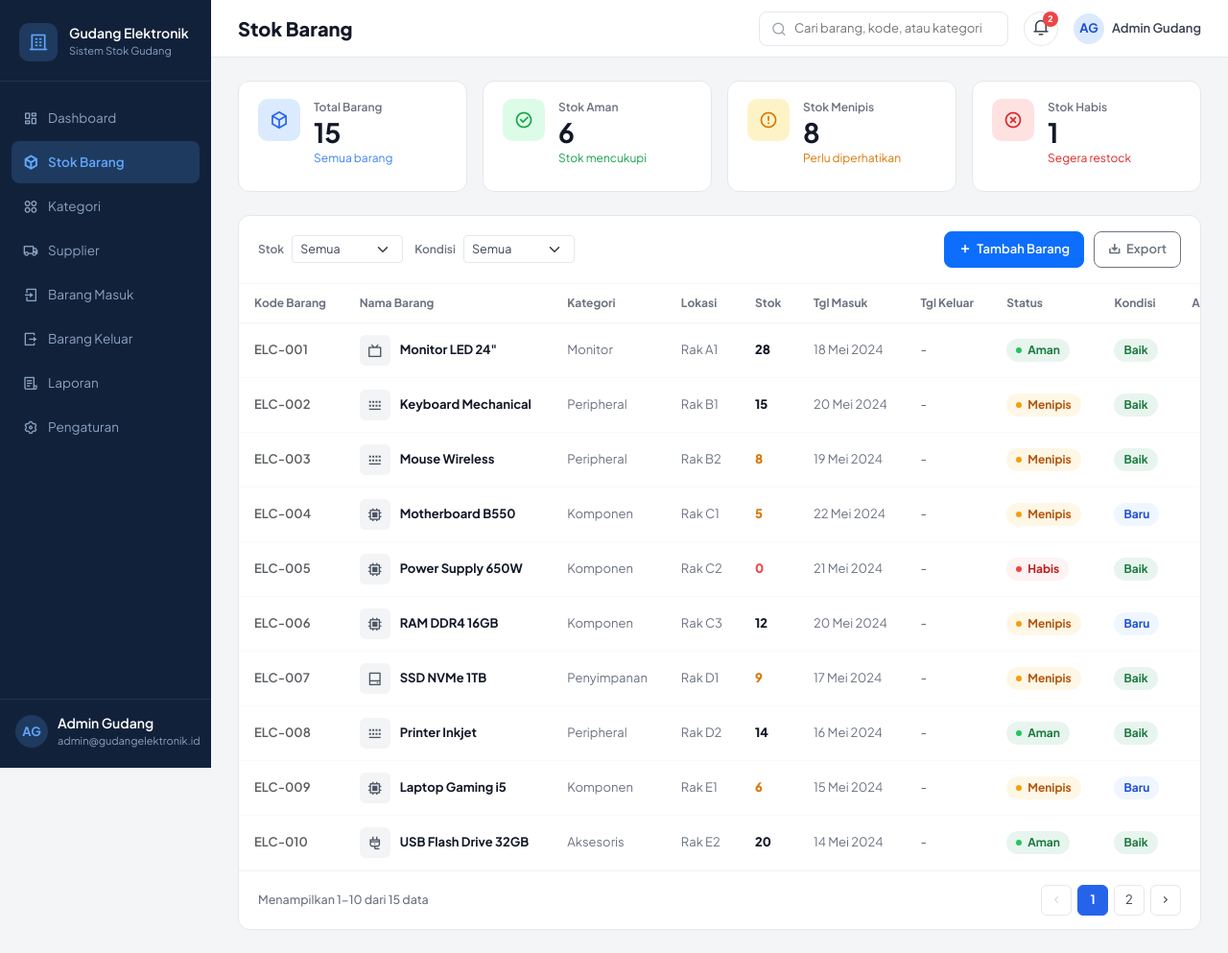
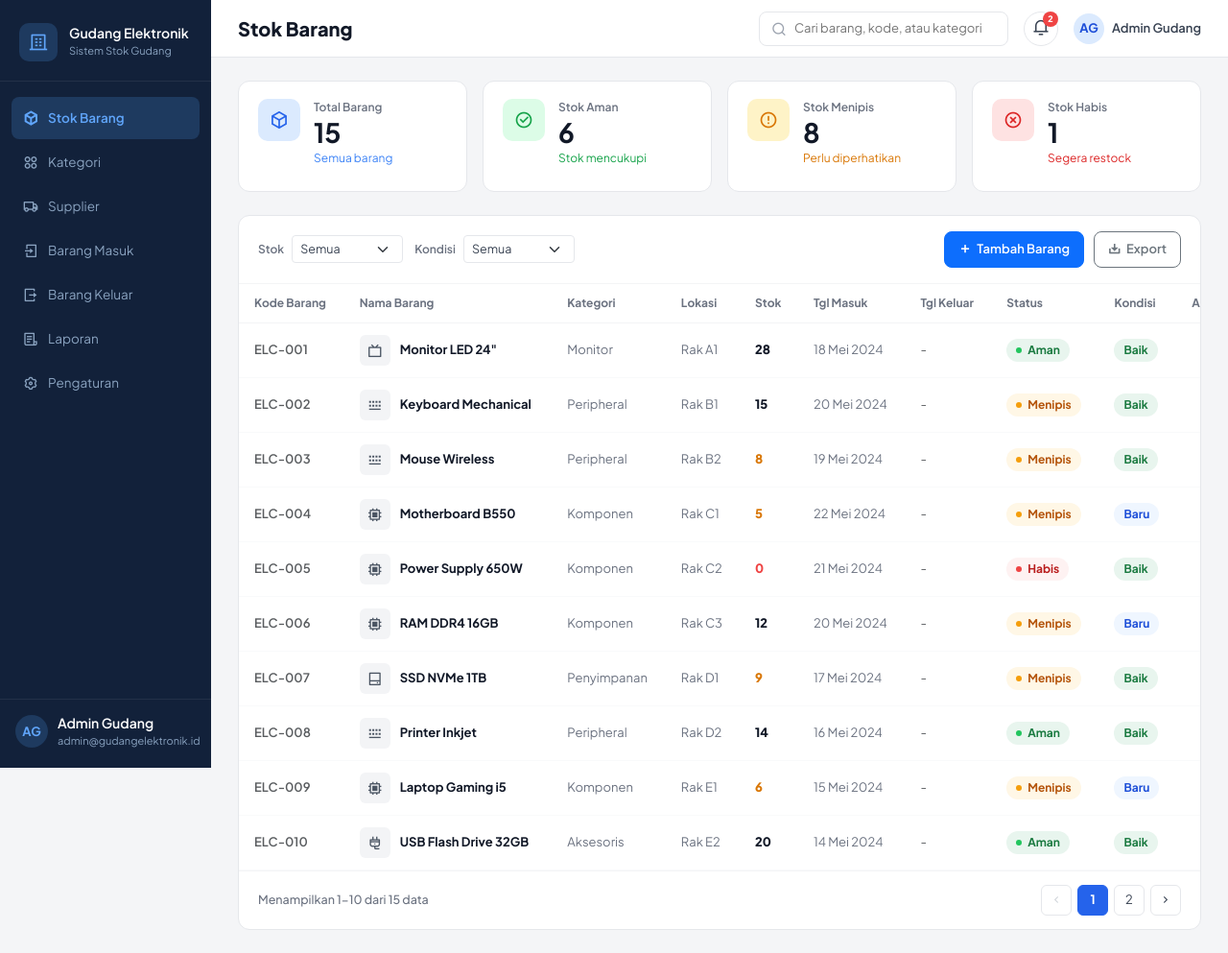
Before and after one commit to MemetBadut/Stok-Gudang, a PHP site: page /testing.php in a window 1280 px wide. Shown: the whole page at 96% size. Run offline with PHP 8.4, Linux system fonts and the light colour scheme; some libraries are stand-ins or nearby versions.

Commit message:
hapus dashboard di nav

```diff
--- a/testing.php
+++ b/testing.php
@@ -18,7 +18,6 @@ $initialData = [
 ];
 
 $navItems = [
-    ['label' => 'Dashboard', 'icon' => 'ri-dashboard-line'],
     ['label' => 'Stok Barang', 'icon' => 'ri-box-3-line', 'active' => true],
     ['label' => 'Kategori', 'icon' => 'ri-apps-2-line'],
     ['label' => 'Supplier', 'icon' => 'ri-truck-line'],
```
